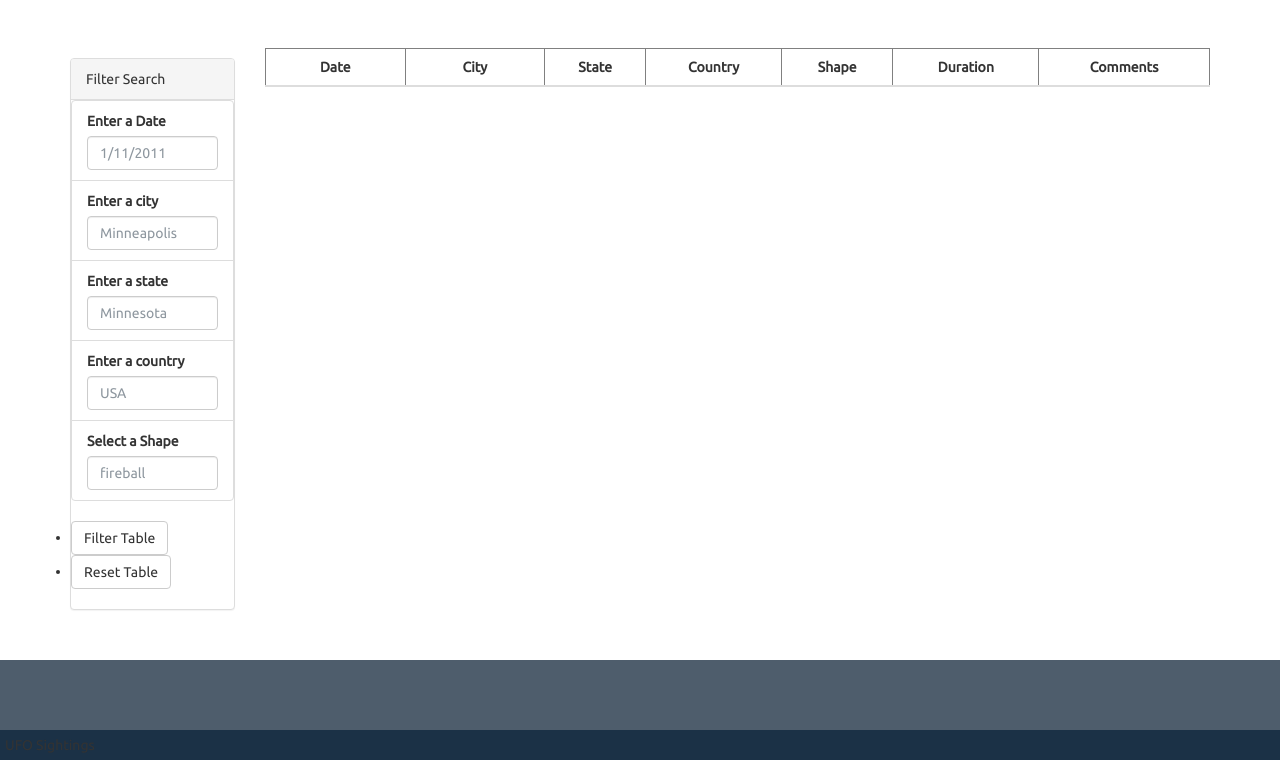
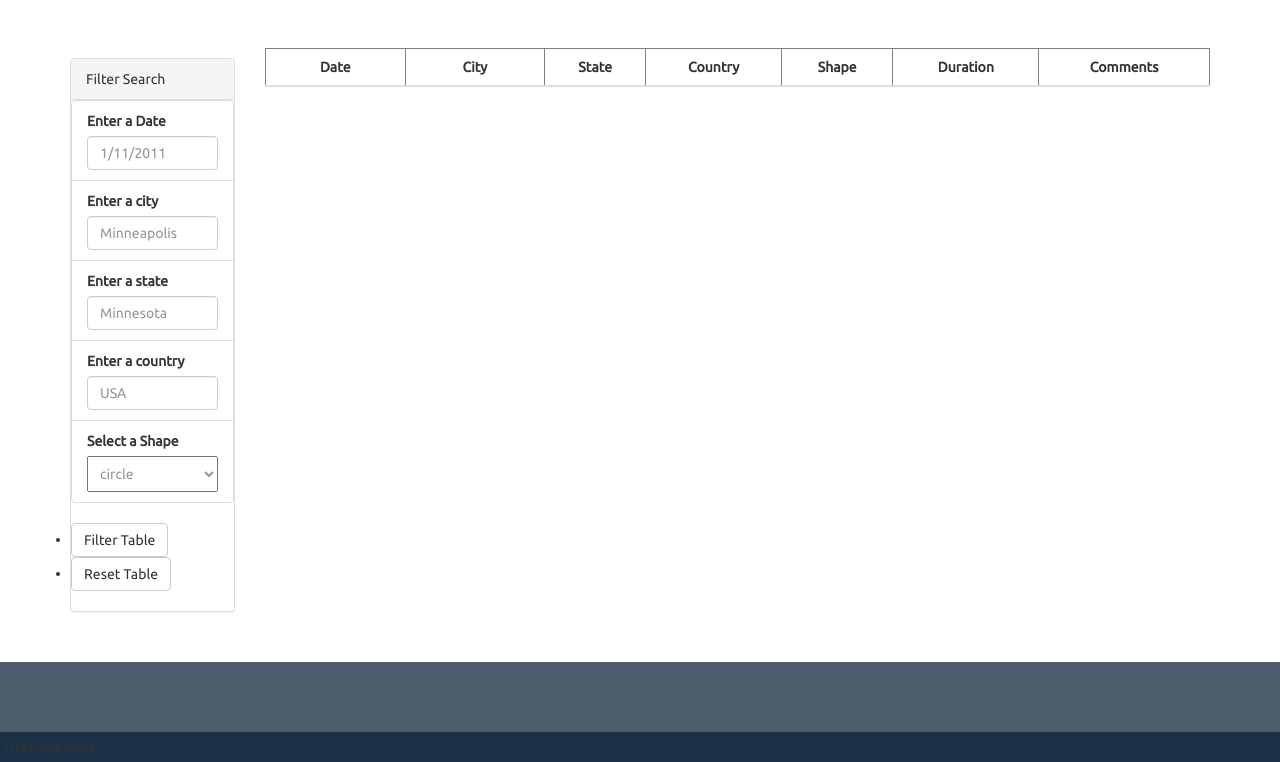
Before and after one commit to 8135tao/Weather-analysis-visualization, a plain HTML site: page jsFilter/index.html in a window 1280 px wide. Shown: the part 614-1376 px from the top of the page. Drawn offline with nearby package versions, Linux system fonts and the light colour scheme.

Commit message:
rewrite filter, now you can filter by shape using a dropdown list

```diff
--- a/jsFilter/index.html
+++ b/jsFilter/index.html
@@ -54,7 +54,8 @@
                       </li>
                       <li class="filter list-group-item">
                         <label for="date">Select a Shape</label>
-                        <input class="form-control" id="shape" type="text" placeholder="fireball">
+                        <select name="shape-list" id="shape-dropdown">
+                        </select>
                       </li>
                     </ul>
                   </div>
--- a/jsFilter/static/js/app.js
+++ b/jsFilter/static/js/app.js
@@ -2,8 +2,21 @@
 var tableData = data;
 
 // YOUR CODE HERE!
+
 // Select table body
 var tbody = d3.select("tbody");
+
+//select the dropdown menu for shape
+var shapeDropDown = d3.select("#shape-dropdown");
+
+//generate a unique list of shapes for dropdown menus for users to select
+var shapeList = [...new Set(tableData.map(entry => entry.shape))];
+//empty string means select all shapes
+shapeList.push("");
+//console.log(shapeList);
+
+//append the options to the dropdown lists
+shapeList.forEach(shape => {let option=shapeDropDown.append("option"); option.text(shape)});
 
 //select filter and select button
 var filterBtn = d3.select("#filter-btn");
@@ -20,6 +33,7 @@ function fillTable(dataTable){
                 });
         });
 }
+
 
 // function which display default(unfiltered) data when "reset" button is clicked
 function resetTable(){
@@ -51,7 +65,9 @@ function filterTable(){
     let cityInputValue = d3.select("#city").property("value");
     let stateInputValue = d3.select("#state").property("value");
     let countryInputValue = d3.select("#country").property("value");
-    let shapeInputValue = d3.select("#shape").property("value");
+    let shapeInputValue = shapeDropDown.property("value");
+    //node().value;
+    //
 
 
     filteredTableData = tableData.filter(
```
